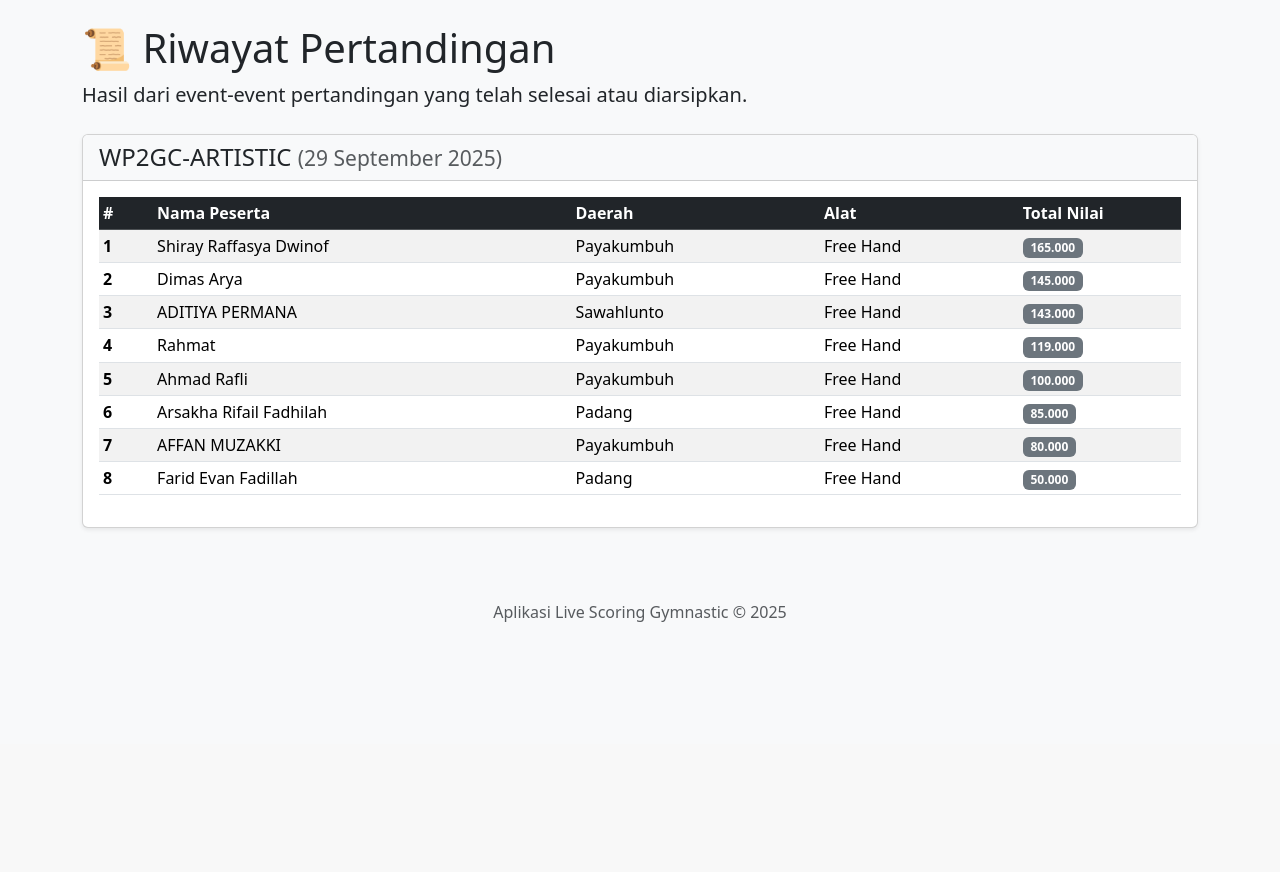
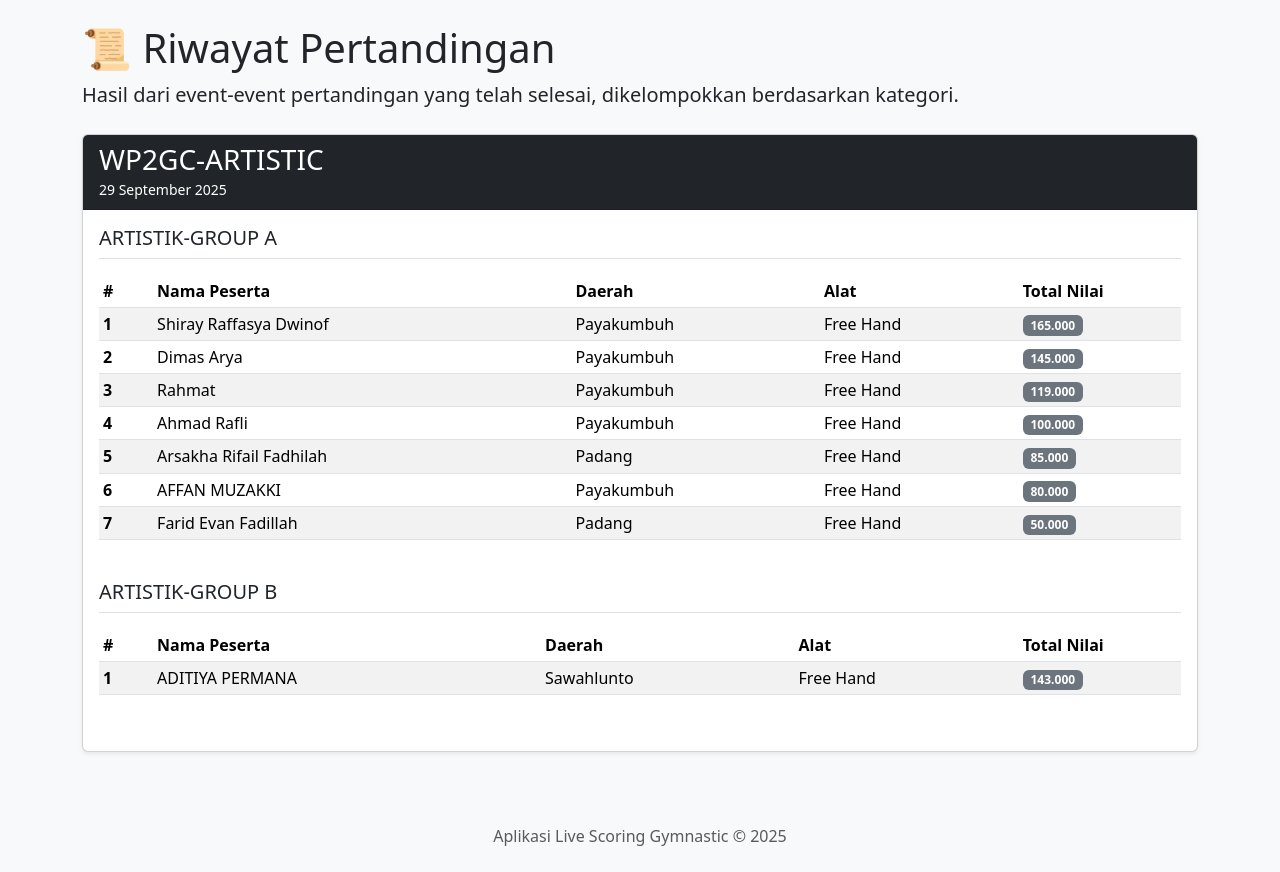
Before and after one commit to batrianugrah/GymnasticsScoring, a Flask app: page /history in a window 1280 px wide. Shown: the part 56-928 px from the top of the page. Before the commit the page ends 678 px from the top, so only its background shows below. Run offline with Flask 3, Linux system fonts and the light colour scheme.

Commit message:
pengelompokan riwayat berdasarkan grup dan event

```diff
--- a/app.py
+++ b/app.py
@@ -134,9 +134,41 @@ def live_view():
 
 @app.route('/history')
 def riwayat():
+    # Ambil semua event yang pernah ada, urutkan dari yang terbaru
     events = Event.query.order_by(Event.tanggal.desc()).all()
-    riwayat_skor = {event: Skor.query.filter_by(event_id=event.id).order_by(Skor.total_nilai.desc()).all() for event in events if Skor.query.filter_by(event_id=event.id).first()}
-    return render_template('riwayat.html', riwayat=riwayat_skor)
+
+    # Siapkan struktur data akhir yang akan dikirim ke template
+    # Format: { event1: {kategori1: [skor, skor], kategori2: [skor]}, event2: {...} }
+    riwayat_data = {}
+
+    for event in events:
+        # Ambil semua skor untuk event ini
+        scores_in_event = Skor.query.filter_by(event_id=event.id).all()
+
+        if not scores_in_event:
+            continue  # Lewati event yang tidak punya skor
+
+        # Siapkan dictionary untuk menampung skor per kategori di event ini
+        kategori_scores = {}
+
+        # Kelompokkan skor berdasarkan nama kategori
+        for skor in scores_in_event:
+            kategori_nama = skor.peserta.kategori.nama
+            if kategori_nama not in kategori_scores:
+                kategori_scores[kategori_nama] = []
+            kategori_scores[kategori_nama].append(skor)
+
+        # Urutkan skor di dalam setiap kategori berdasarkan total nilai
+        for kategori_nama in kategori_scores:
+            kategori_scores[kategori_nama] = sorted(
+                kategori_scores[kategori_nama],
+                key=lambda x: x.total_nilai,
+                reverse=True
+            )
+
+        riwayat_data[event] = kategori_scores
+
+    return render_template('riwayat.html', riwayat=riwayat_data)
 
 # Tambahkan dua fungsi ini di app.py
 
--- a/templates/riwayat.html
+++ b/templates/riwayat.html
@@ -7,18 +7,22 @@
 {% block content %}
 <div class="mb-4">
     <h1>📜 Riwayat Pertandingan</h1>
-    <p class="lead">Hasil dari event-event pertandingan yang telah selesai atau diarsipkan.</p>
+    <p class="lead">Hasil dari event-event pertandingan yang telah selesai, dikelompokkan berdasarkan kategori.</p>
 </div>
 
-{% for event, scores in riwayat.items() %}
+{% for event, kategori_data in riwayat.items() %}
     <div class="card shadow-sm mb-4">
-        <div class="card-header bg-light">
-            <h4 class="mb-0">{{ event.nama }} <small class="text-muted">({{ event.tanggal.strftime('%d %B %Y') }})</small></h4>
+        <div class="card-header bg-dark text-white">
+            <h3 class="mb-0">{{ event.nama }}</h3>
+            <small>{{ event.tanggal.strftime('%d %B %Y') }}</small>
         </div>
         <div class="card-body">
+            {% for kategori_nama, scores in kategori_data.items() | sort %}
+                <div class="category-block mb-4">
+                    <h5 class="border-bottom pb-2 mb-3">{{ kategori_nama }}</h5>
                     <div class="table-responsive">
                         <table class="table table-sm table-striped table-hover">
-                    <thead class="table-dark">
+                            <thead>
                                 <tr>
                                     <th style="width: 5%;">#</th>
                                     <th>Nama Peserta</th>
@@ -45,8 +49,11 @@
                         </table>
                     </div>
                 </div>
+            {% endfor %}
+        </div>
     </div>
 {% else %}
     <div class="alert alert-info">Belum ada riwayat pertandingan yang tersimpan.</div>
 {% endfor %}
+
 {% endblock %}
```
Lines whose indentation alone changed are shown as unchanged.
